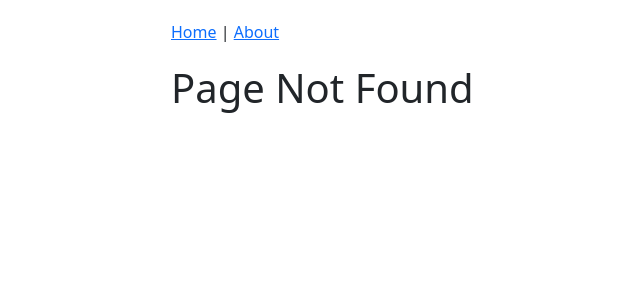
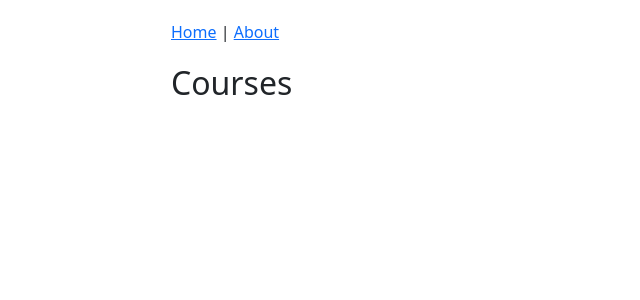
Before and after one commit to simonojok19/react-redux-review, a React app: page /courses in a window 1280 px wide. Before the commit this address had no page. Shown: the top 300 px of the page, without its empty margins (56-696 px from the left). Built offline with nearby package versions, Linux system fonts and the light colour scheme.

Commit message:
added courses page

```diff
--- a/src/components/App.js
+++ b/src/components/App.js
@@ -4,6 +4,7 @@ import HomePage from "./about/HomePage";
 import AboutPage from "./home/AboutPage";
 import Header from "./common/Header";
 import PageNotFound from "./PageNotFound";
+import CoursesPage from "./courses/CoursesPage";
 
 export default function App() {
   return (
@@ -12,6 +13,7 @@ export default function App() {
       <Switch>
         <Route path="/" component={HomePage} exact />
         <Route path="/about" component={AboutPage} />
+        <Route path="/courses" component={CoursesPage} />
         <Route component={PageNotFound} />
       </Switch>
     </div>
--- /dev/null
+++ b/src/components/courses/CoursesPage.js
@@ -0,0 +1,7 @@
+import React from "react";
+
+export default class CoursesPage extends React.Component {
+  render() {
+    return <h2>Courses</h2>;
+  }
+}
```
